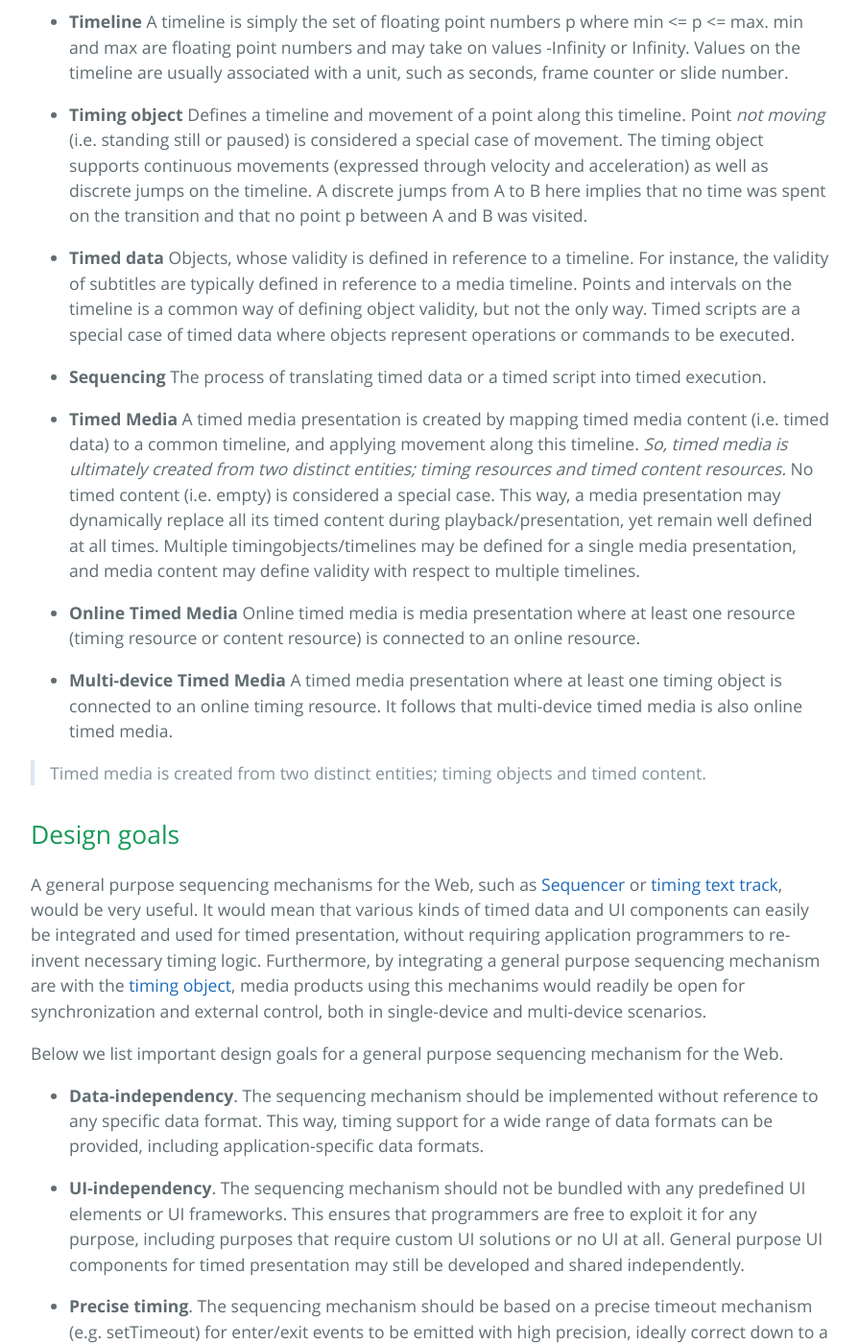
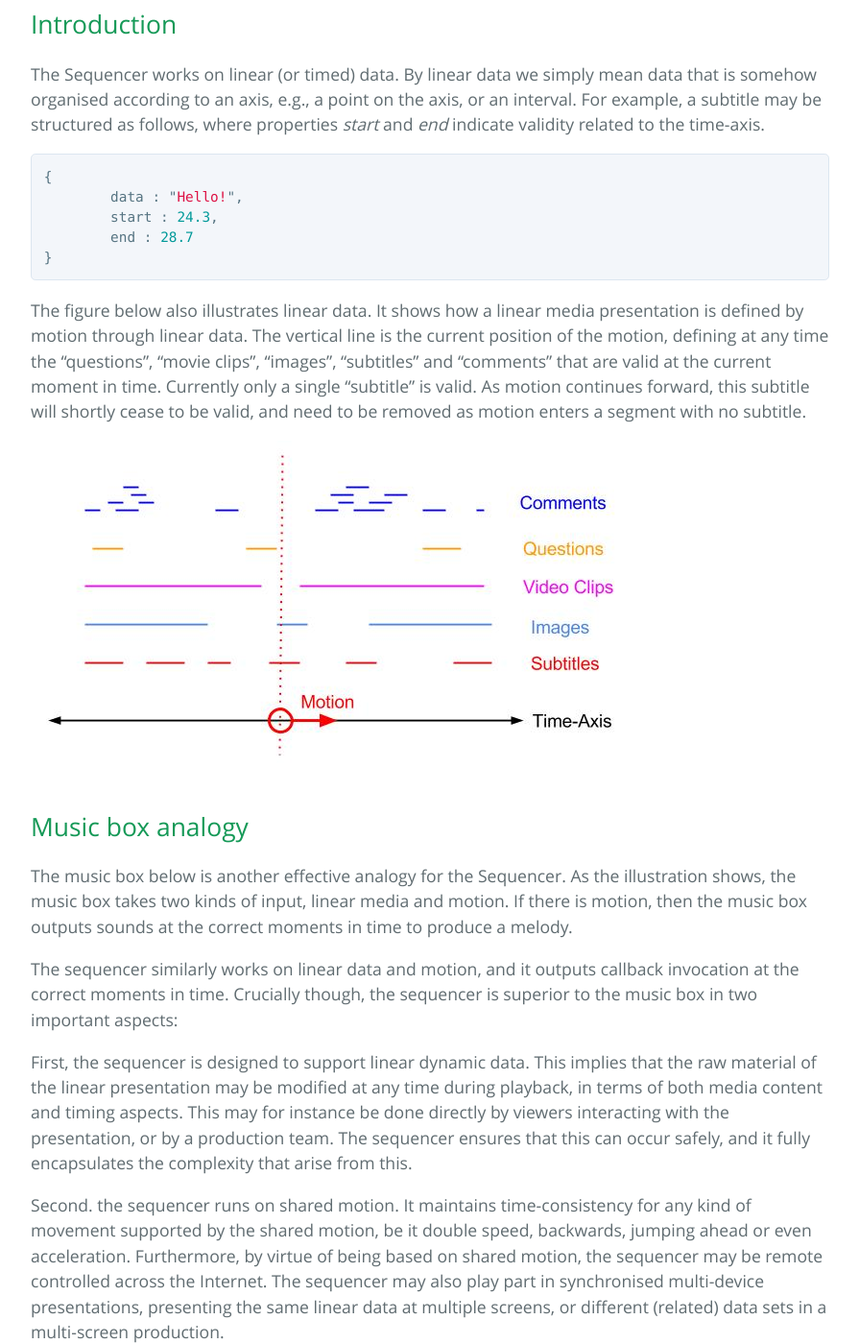
Before and after one commit to webtiming/sequencer, a Jekyll site: the page built from overview.md, in a window 1280 px wide and 1400 px high, scrolled down 715 px. Shown: the whole window at 96% size, without its empty margins (192-1087 px from the left). Built offline with Jekyll 4.4.1, drawn with Linux system fonts in a browser that asks for light colours; Markdown is read by kramdown in place of the engine named in the settings; some of the changed text lies outside the part shown.

Commit message:
added introduction and music box text

````diff
--- a/overview.md
+++ b/overview.md
@@ -6,11 +6,49 @@ title: Overview
 ## Introduction
 This page gives a wider overview of the Sequencer concept.
 
-- [term definitions](#mediamodel)
+- [introduction](#introduction)
+- [music box analogy](#musicbox)
+- [media model](#mediamodel)
 - [design goals](#designgoals)
 - [related work](#relatedwork)
 - [importance](#importance)
 - [future work](#futurework)
+
+
+
+<a name="introduction"></a>
+## Introduction
+
+The Sequencer works on linear (or timed) data. By linear data we simply mean data that is somehow organised according to an axis, e.g., a point on the axis, or an interval. For example, a subtitle may be structured as follows, where properties *start* and *end* indicate validity related to the time-axis.
+
+```javascript
+{
+	data : "Hello!",
+	start : 24.3,
+	end : 28.7
+}
+```
+
+The figure below also illustrates linear data. It shows how a linear media presentation is defined by motion through linear data. The vertical line is the current position of the motion, defining at any time the “questions”, “movie clips”, “images”, “subtitles” and  “comments” that are valid at the current moment in time. Currently only a single “subtitle” is valid. As motion continues forward, this subtitle will shortly cease to be valid, and need to be removed as motion enters a segment with no subtitle.
+
+![alt text](img/lineardata.jpg "Linear data")
+
+
+<a name="musicbox"></a>
+## Music box analogy
+
+The music box below is another effective analogy for the Sequencer. As the illustration shows, the music box takes two kinds of input, linear media and motion. If there is motion, then the music box outputs sounds at the correct moments in time to produce a melody.
+
+The sequencer similarly works on linear data and motion, and it outputs callback invocation at the correct moments in time. Crucially though, the sequencer is superior to the music box in two important aspects:
+
+First, the sequencer is designed to support linear dynamic data. This implies that the raw material of the linear presentation may be modified at any time during playback, in terms of both media content and timing aspects. This may for instance be done directly by viewers interacting with the presentation, or by a production team. The sequencer ensures that this can occur safely, and it fully encapsulates the complexity that arise from this.
+
+Second. the sequencer runs on shared motion. It maintains time-consistency for any kind of movement supported by the shared motion, be it double speed, backwards, jumping ahead or even acceleration. Furthermore, by virtue of being based on shared motion, the sequencer may be remote controlled across the Internet. The sequencer may also play part in synchronised multi-device presentations, presenting the same linear data at multiple screens, or different (related) data sets in a multi-screen production.
+
+![alt text](img/musicbox.png "Music box")
+
+
+
 
 <a name="mediamodel"></a>
 ## Media Model
````
Also changed, not shown: img/lineardata.jpg (added), img/musicbox.png (added).
